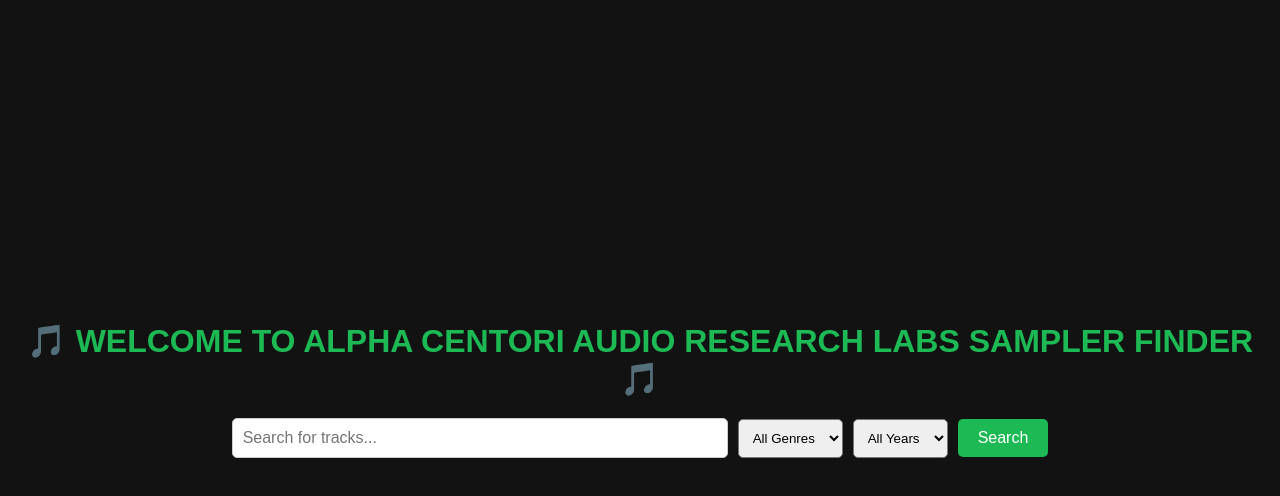
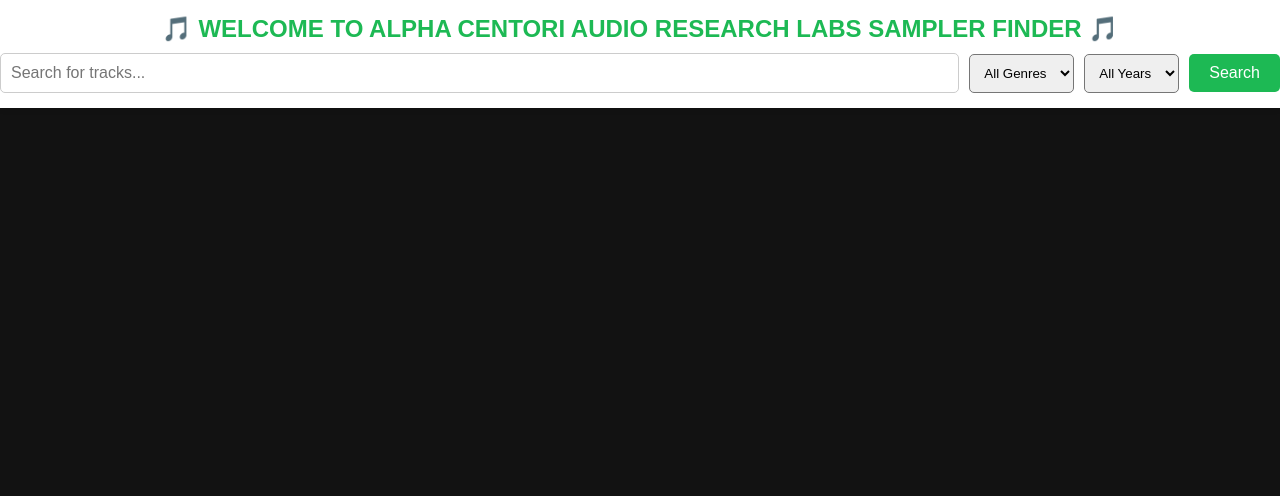
Before and after one commit to Xtro75/spotify-sample-finder, a Next.js app: page / in a window 1280 px wide. Shown: the top 496 px of the page. Built offline with nearby package versions, Linux system fonts and the light colour scheme.

Commit message:
Fixed search bar positioning

```diff
--- a/pages/index.js
+++ b/pages/index.js
@@ -9,7 +9,6 @@ export default function Home() {
   const searchTracks = async () => {
     if (!query) return;
 
-    // Construct the API URL with filters
     let apiUrl = `/api/search?query=${query}`;
     if (genre !== "all") apiUrl += `&genre=${genre}`;
     if (year !== "all") apiUrl += `&year=${year}`;
@@ -20,19 +19,32 @@ export default function Home() {
   };
 
   return (
-    <div style={{ textAlign: "center", fontFamily: "Arial, sans-serif", padding: "20px" }}>
-      {/* ✅ Updated Title */}
+    <div style={{ fontFamily: "Arial, sans-serif", padding: "20px" }}>
+
+      {/* ✅ Fixed Header Section */}
+      <div style={{
+        position: "fixed",
+        top: "0",
+        left: "0",
+        width: "100%",
+        backgroundColor: "#fff",
+        padding: "15px 0",
+        boxShadow: "0px 2px 5px rgba(0,0,0,0.1)",
+        zIndex: "1000",
+        textAlign: "center"
+      }}>
         <h1 style={{
-        fontSize: "2rem",
+          fontSize: "1.5rem",
           fontWeight: "bold",
           color: "#1DB954",
-        marginBottom: "20px",
+          marginBottom: "10px",
           textTransform: "uppercase"
         }}>
           🎵 Welcome To Alpha Centori Audio Research Labs Sampler Finder 🎵
         </h1>
 
-      {/* ✅ Search Bar */}
+        {/* ✅ Search Bar & Filters */}
+        <div style={{ display: "flex", justifyContent: "center", alignItems: "center", gap: "10px", flexWrap: "wrap" }}>
           <input
             type="text"
             value={query}
@@ -45,7 +57,7 @@ export default function Home() {
           <select
             value={genre}
             onChange={(e) => setGenre(e.target.value)}
-        style={{ marginLeft: "10px", padding: "10px", borderRadius: "5px" }}
+            style={{ padding: "10px", borderRadius: "5px" }}
           >
             <option value="all">All Genres</option>
             <option value="hiphop">Hip-Hop</option>
@@ -59,7 +71,7 @@ export default function Home() {
           <select
             value={year}
             onChange={(e) => setYear(e.target.value)}
-        style={{ marginLeft: "10px", padding: "10px", borderRadius: "5px" }}
+            style={{ padding: "10px", borderRadius: "5px" }}
           >
             <option value="all">All Years</option>
             <option value="1960s">1960s</option>
@@ -72,13 +84,18 @@ export default function Home() {
 
           <button
             onClick={searchTracks}
-        style={{ marginLeft: "10px", padding: "10px 20px", backgroundColor: "#1DB954", color: "#fff", border: "none", borderRadius: "5px", cursor: "pointer" }}
+            style={{ padding: "10px 20px", backgroundColor: "#1DB954", color: "#fff", border: "none", borderRadius: "5px", cursor: "pointer" }}
           >
             Search
           </button>
+        </div>
+      </div>
+
+      {/* ✅ Spacing to Prevent Content From Overlapping */}
+      <div style={{ marginTop: "120px", textAlign: "center" }}>
 
         {/* ✅ Display Results in a List Format */}
-      <div style={{ marginTop: "20px", display: "flex", flexDirection: "column", alignItems: "center" }}>
+        <div style={{ display: "flex", flexDirection: "column", alignItems: "center" }}>
           {results.map((track) => (
             <div
               key={track.id}
@@ -106,5 +123,6 @@ export default function Home() {
           ))}
         </div>
       </div>
+    </div>
   );
 }
```
Lines whose indentation alone changed are shown as unchanged.
